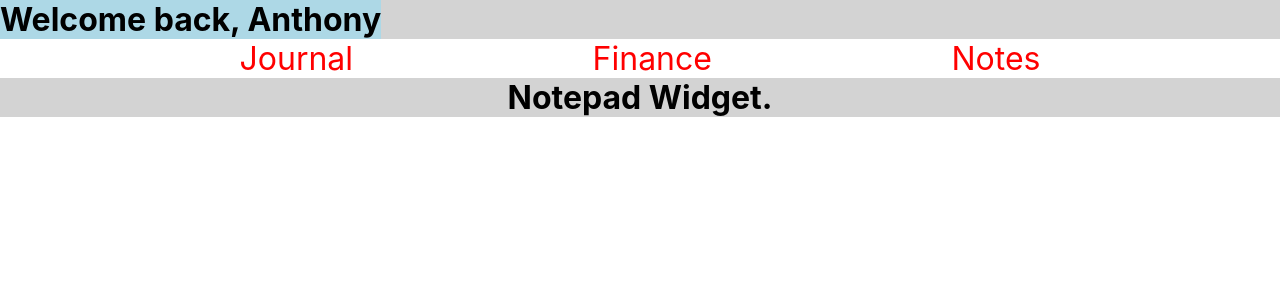
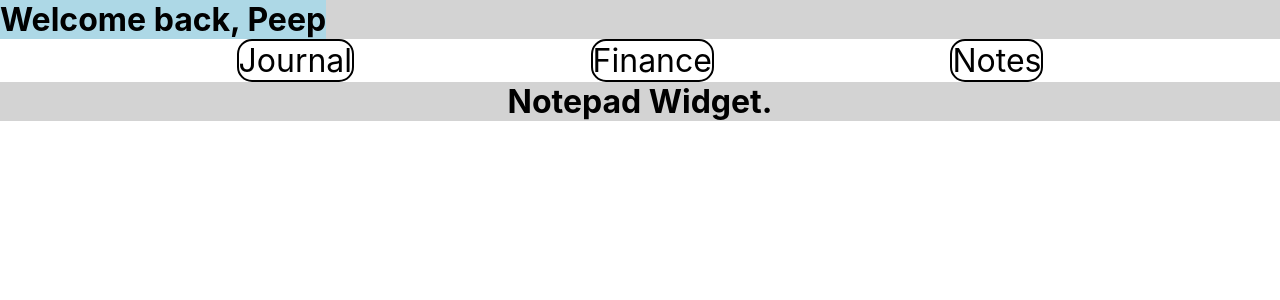
Before and after one commit to arn-foto/encrypt-me, a React (Create React App) app in the folder encrypt-me/: page /notes in a window 1280 px wide. Shown: the top 300 px of the page. Built offline with nearby package versions, Linux system fonts and the light colour scheme.

Commit message:
+ Creating placeholders

```diff
--- a/encrypt-me/src/Body/styles.js
+++ b/encrypt-me/src/Body/styles.js
@@ -12,8 +12,14 @@ const LinkBody = styled.div`
 
 	> a {
 		font-size: 2em;
-		color: red;
+		color: black;
 		text-decoration: none;
+		border: 2px solid black;
+		border-radius: 15px;
+		:hover {
+			opacity: 0.9;
+			background-color: whitesmoke;
+		}
 	}
 `;
 
--- a/encrypt-me/src/Header/index.js
+++ b/encrypt-me/src/Header/index.js
@@ -6,7 +6,7 @@ function Header() {
 		<div>
 			<HeaderContainer>
 				<HeaderLeft>
-					<h1>Welcome back, Anthony</h1>
+					<h1>Welcome back, Peep</h1>
 				</HeaderLeft>
 			</HeaderContainer>
 		</div>
```
